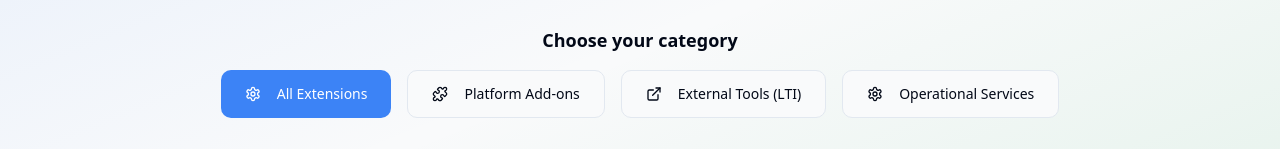
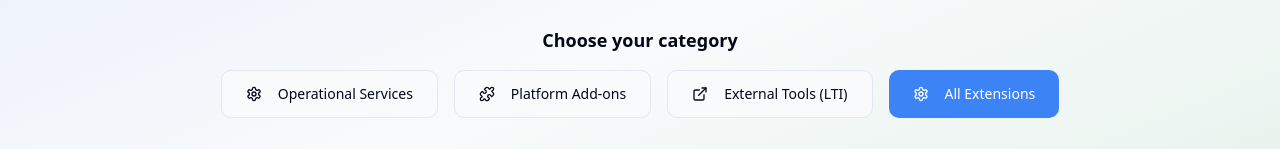
Before and after one commit to juancamilom/openedx-discover, a React (Vite) app: page / in a window 1280 px wide. Shown: the part 218-367 px from the top of the page. Built offline with nearby package versions, Linux system fonts and the light colour scheme.

Commit message:
Reorder category filters
Change the order of the category filters to: Operational Services, Platform Add-ons, External LTI Tools, and All Extensions.

```diff
--- a/src/pages/Index.tsx
+++ b/src/pages/Index.tsx
@@ -121,13 +121,13 @@ const Index = () => {
               <h2 className="text-lg font-semibold mb-4 text-foreground">Choose your category</h2>
               <div className="flex flex-wrap justify-center gap-4 mb-6">
                 <Button
-                  variant={filters.type === "all" ? "default" : "outline"}
+                  variant={filters.type === "operational-service" ? "default" : "outline"}
                   size="lg"
-                  onClick={() => handleFilterChange("type", "all")}
+                  onClick={() => handleFilterChange("type", "operational-service")}
                   className="h-12 px-6"
                 >
                   <Settings className="h-5 w-5 mr-2" />
-                  All Extensions
+                  Operational Services
                 </Button>
                 <Button
                   variant={filters.type === "platform-addon" ? "default" : "outline"}
@@ -148,13 +148,13 @@ const Index = () => {
                   External Tools (LTI)
                 </Button>
                 <Button
-                  variant={filters.type === "operational-service" ? "default" : "outline"}
+                  variant={filters.type === "all" ? "default" : "outline"}
                   size="lg"
-                  onClick={() => handleFilterChange("type", "operational-service")}
+                  onClick={() => handleFilterChange("type", "all")}
                   className="h-12 px-6"
                 >
                   <Settings className="h-5 w-5 mr-2" />
-                  Operational Services
+                  All Extensions
                 </Button>
               </div>
             </div>
```
